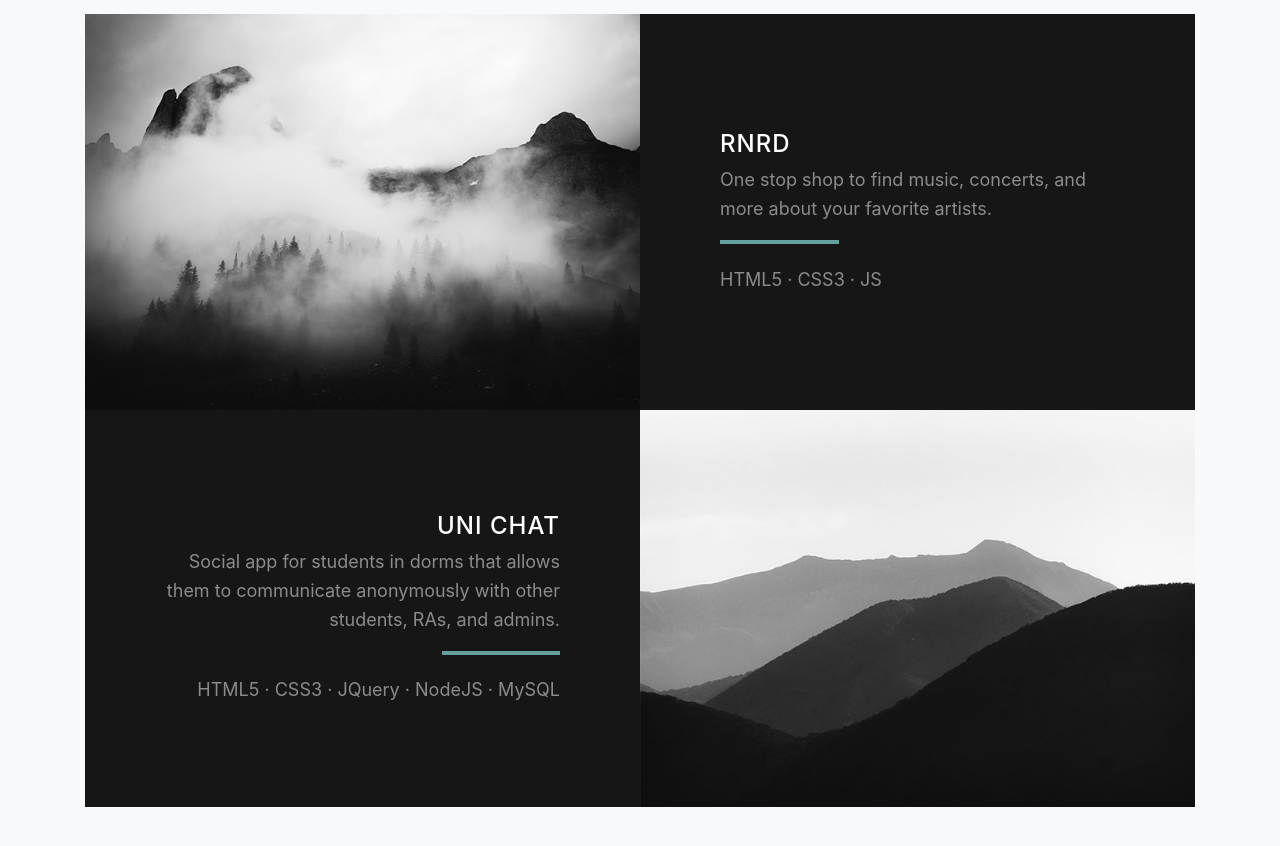
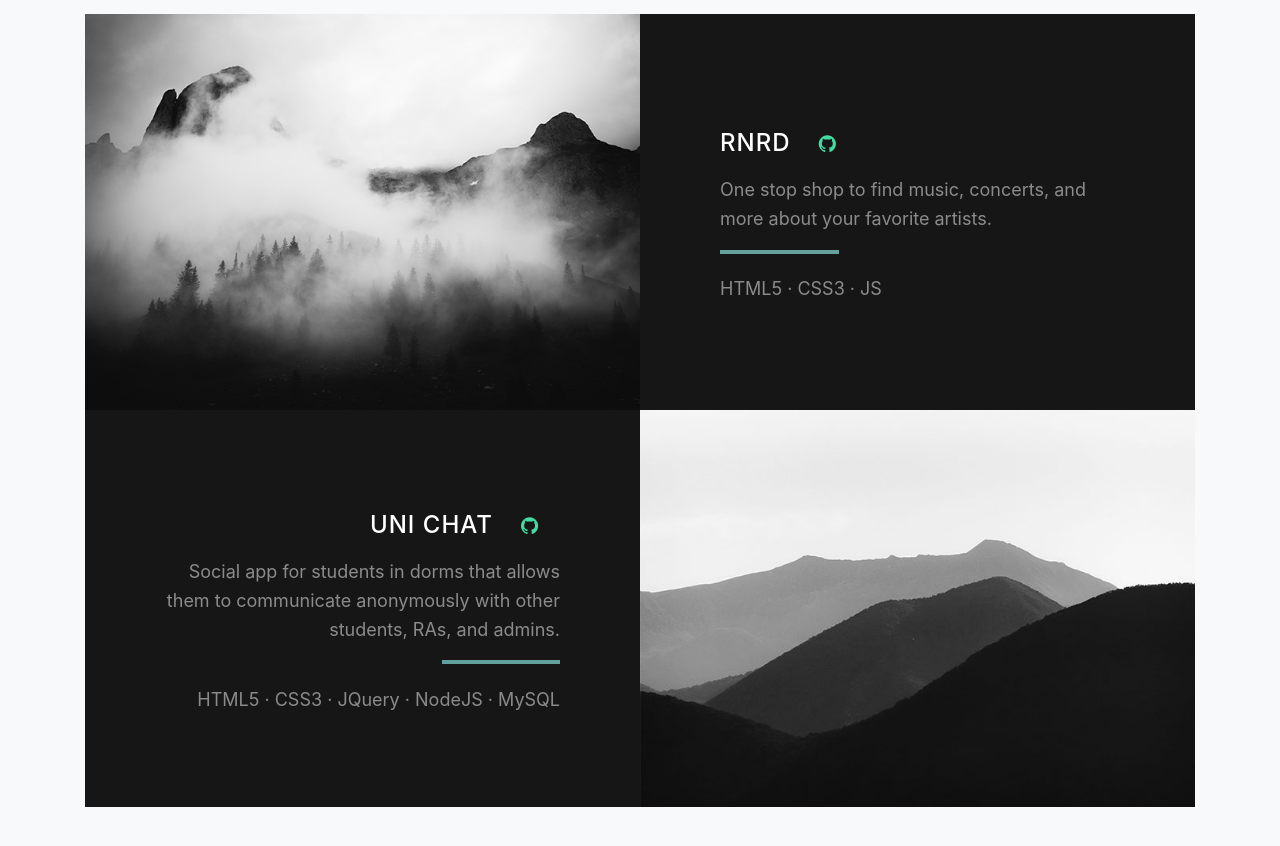
Before and after one commit to rifasyed/Portfolio, a website with bundled scripts: page index.html in a window 1280 px wide. Shown: the part 2360-3206 px from the top of the page. Built offline with nearby package versions, Linux system fonts and the light colour scheme.

Commit message:
added github links for projects

```diff
--- a/index.html
+++ b/index.html
@@ -79,7 +79,8 @@
       <div class="row">
         <div class="col-lg-8 mx-auto">
           <h2>About Me</h2>
-          <p>Hi! My name is Rifa and I recently graduated from UCI's Coding Bootcamp as a Full-Stack MERN Developer. This was a six-month program from which I learned :
+          <p>Hi! My name is Rifa and I recently graduated from UCI's Coding Bootcamp as a Full-Stack MERN Developer. This was
+            a six-month program from which I learned :
           </p>
           <p>HTML5 · CSS3 · JavaScript · jQuery · NodeJS · Express · Firebase · MySQL · MongoDB · React.js · C# · ASP.Net</p>
           <p>You can find my LinkedIn
@@ -133,6 +134,10 @@
               <div class="project-text w-100 my-auto text-center text-lg-left">
                 <h4>
                   <a class="text-white" href="https://rifasyed.github.io/RNRD-Project/" target="_blank">RNRD</a>
+                  <a href="https://github.com/rifasyed/RNRD-Project" target="_blank" class="btn btn-default btn-lg">
+                    <i class="fa fa-github fa-fw"></i>
+                    <span class="network-name"></span>
+                  </a>
                 </h4>
                 <p class="mb-0 text-white-50">One stop shop to find music, concerts, and more about your favorite artists.</p>
                 <hr class="d-none d-lg-block mb-0 ml-0">
@@ -155,8 +160,14 @@
               <div class="project-text w-100 my-auto text-center text-lg-right">
                 <h4>
                   <a class="text-white" href="https://arcane-spire-96905.herokuapp.com/" target="_blank">UNI Chat</a>
+                  <a href="https://github.com/rifasyed/UNIChat" target="_blank" class="btn btn-default btn-lg">
+                    <i class="fa fa-github fa-fw"></i>
+                    <span class="network-name"></span>
+                  </a>
                 </h4>
-                <p class="mb-0 text-white-50">Social app for students in dorms that allows them to communicate anonymously with other students, RAs, and admins.</p>
+                <p class="mb-0 text-white-50">Social app for students in dorms that allows them to communicate anonymously with other students, RAs, and
+                  admins.
+                </p>
                 <hr class="d-none d-lg-block mb-0 mr-0">
                 <br>
                 <p class="mb-0 text-white-50">HTML5 · CSS3 · JQuery · NodeJS · MySQL</p>
@@ -179,8 +190,8 @@
                   <a class="text-white" href="http://endor-lifesystems.herokuapp.com/" target="_blank">Endor</a>
                 </h4>
                 <p class="mb-0 text-white-50">An example of where you can put an image of a project, or anything else, along with a description.</p> -->
-                <!-- <hr class="d-none d-lg-block mb-0 ml-0"> -->
-              <!-- </div>
+      <!-- <hr class="d-none d-lg-block mb-0 ml-0"> -->
+      <!-- </div>
             </div>
           </div>
         </div>
```
